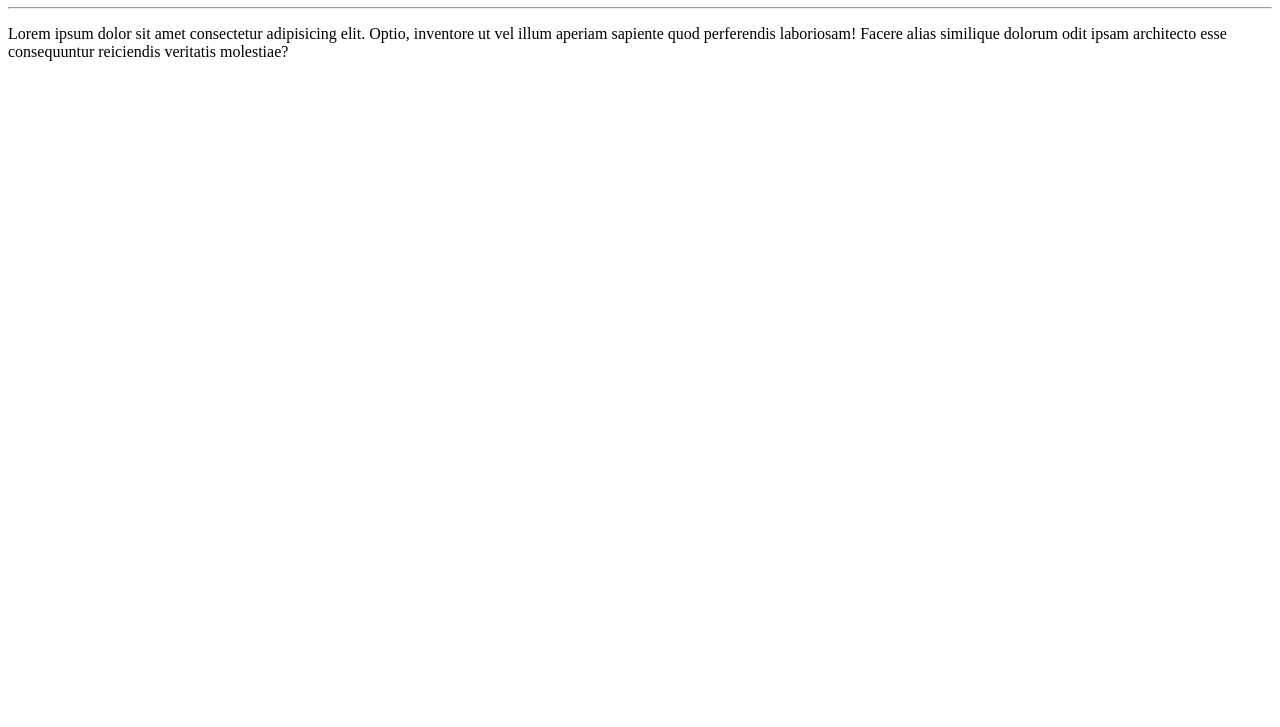
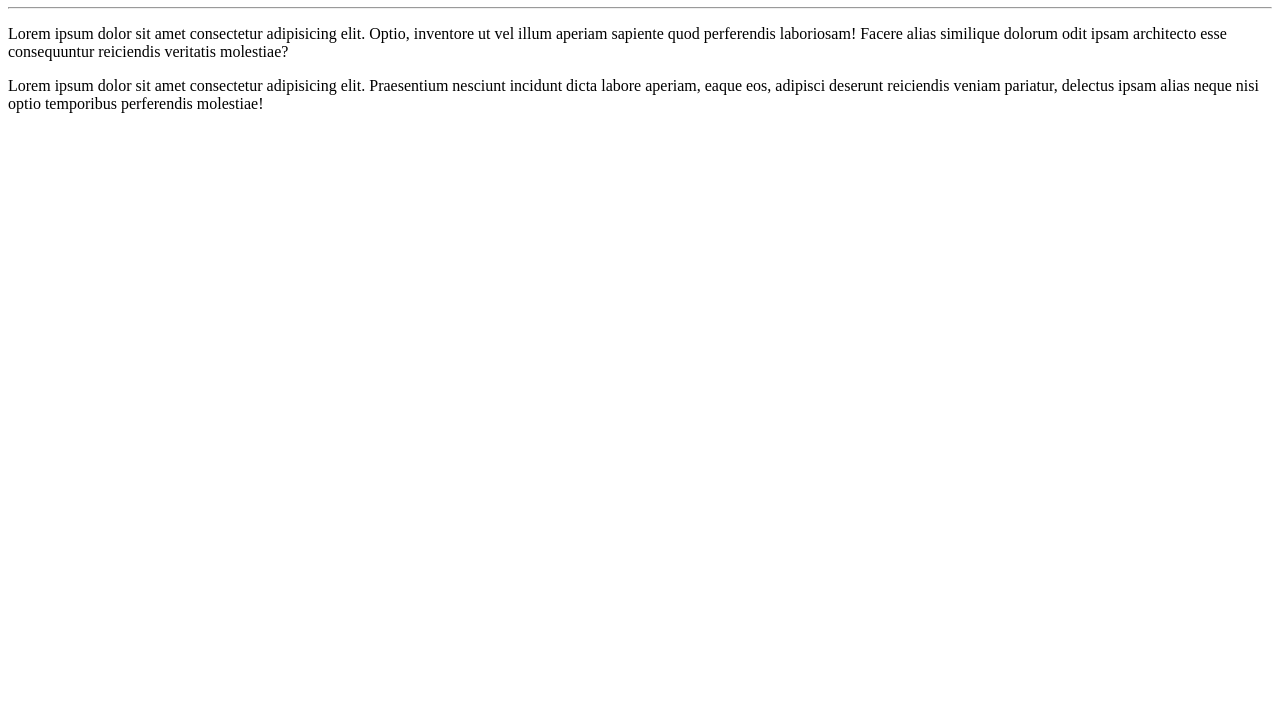
Before and after one commit to NarcisioMelo/Teste-Git-1, a plain HTML site: page teste html/index.html in a window 1280 px wide. Shown: the part 73-800 px from the top of the page. Drawn offline with Linux system fonts and the light colour scheme.

Commit message:
novo paragrafo

```diff
--- a/teste html/index.html
+++ b/teste html/index.html
@@ -9,5 +9,6 @@
     <h1>teste html repositorio</h1>
     <hr>
     <p>Lorem ipsum dolor sit amet consectetur adipisicing elit. Optio, inventore ut vel illum aperiam sapiente quod perferendis laboriosam! Facere alias similique dolorum odit ipsam architecto esse consequuntur reiciendis veritatis molestiae?</p>
+    <p>Lorem ipsum dolor sit amet consectetur adipisicing elit. Praesentium nesciunt incidunt dicta labore aperiam, eaque eos, adipisci deserunt reiciendis veniam pariatur, delectus ipsam alias neque nisi optio temporibus perferendis molestiae!</p>
 </body>
 </html>
```
